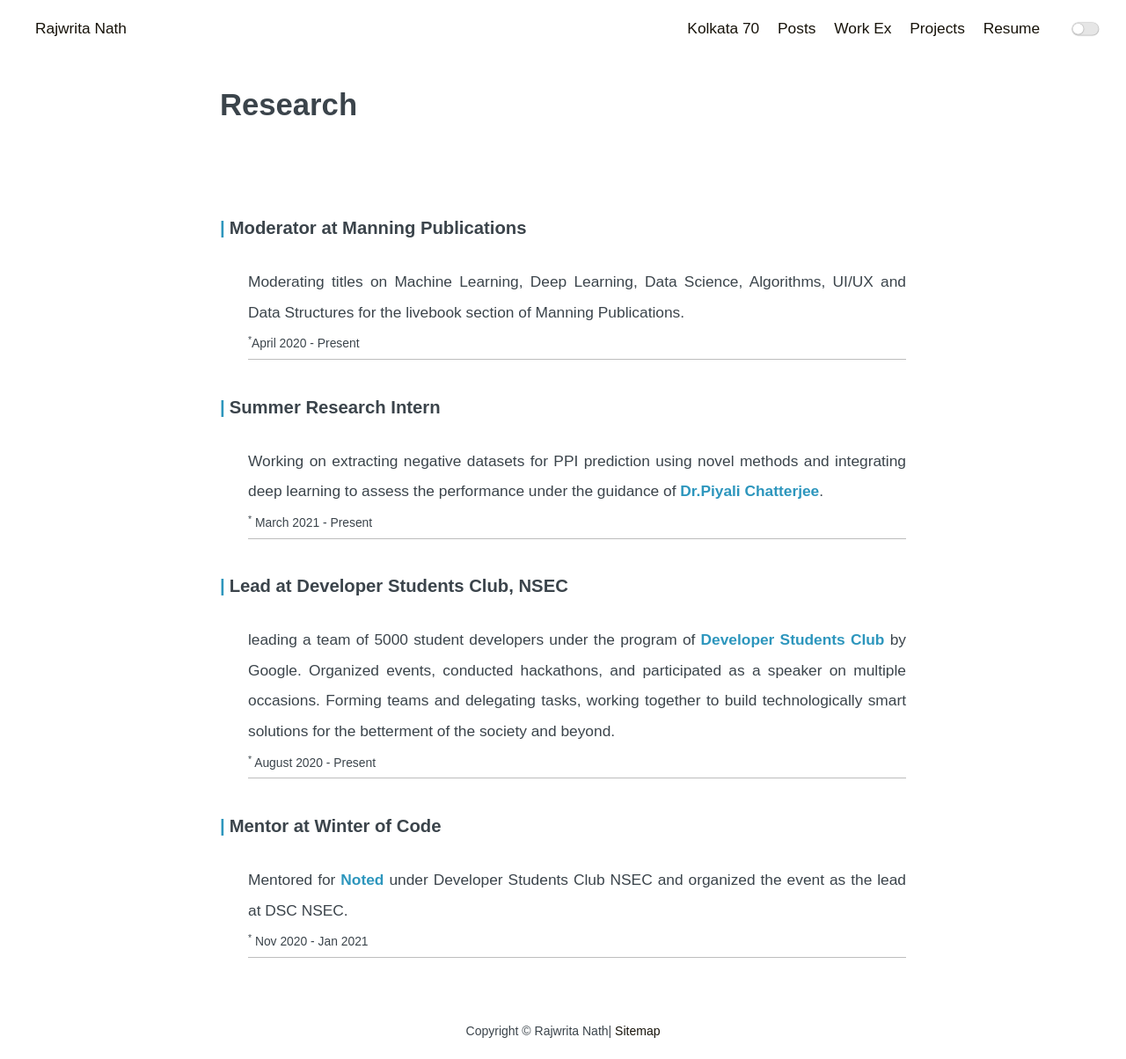
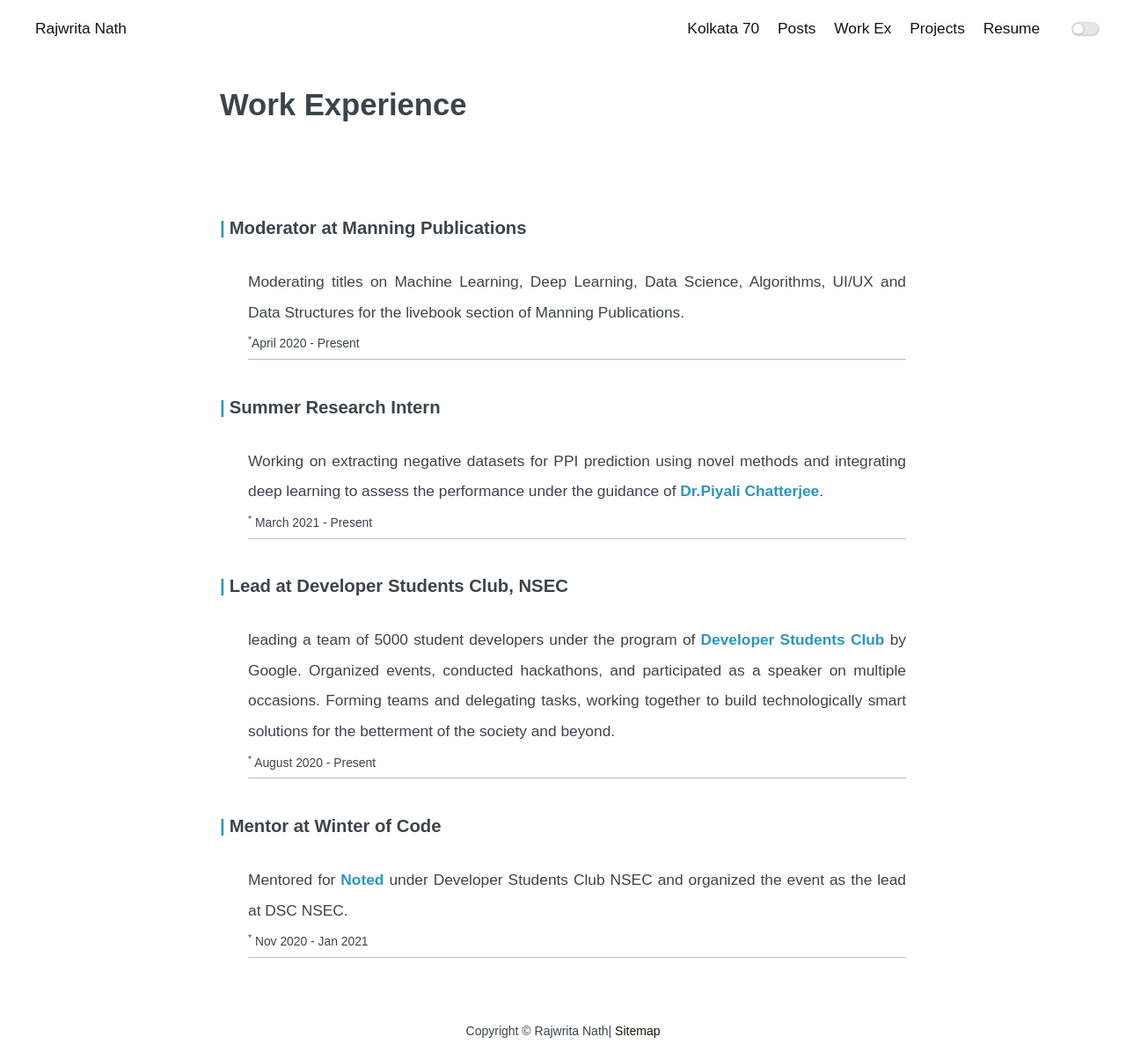
Before and after one commit to Rajwrita/rajwrita.github.io, a Jekyll site: the page built from work.md, in a window 1280 px wide. Shown: the whole page at 88% size. Built offline with Jekyll 4.4.1, drawn with Linux system fonts in a browser that asks for light colours.

Commit message:
Update research.html

```diff
--- a/_layouts/research.html
+++ b/_layouts/research.html
@@ -5,7 +5,7 @@ layout: default
 <div class="main">
     <div class="container">
         <article class="post-wrap page">
-            <h2 class="post-title">Research</h2>
+            <h2 class="post-title">Work Experience</h2>
             <section class="post-content">
                 {{content}}
             </section>
```
